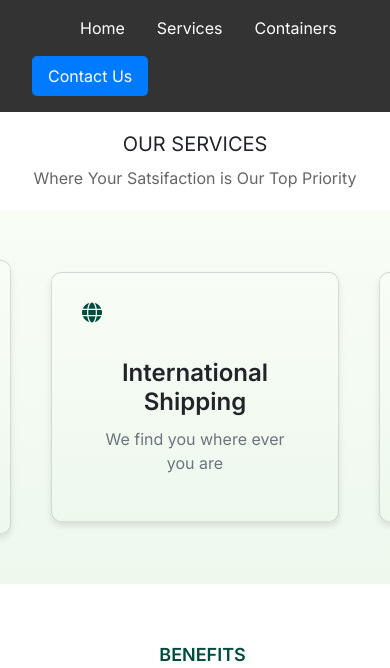
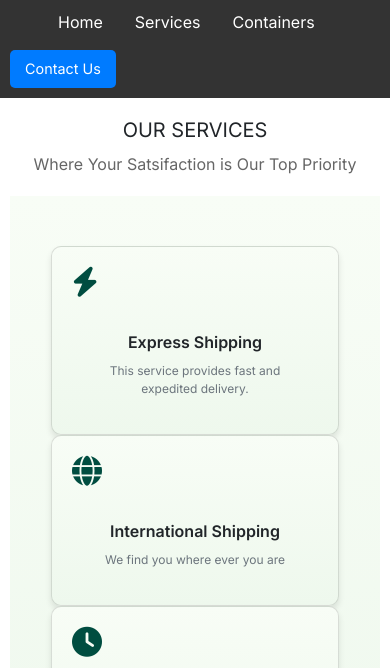
Before and after one commit to Declanjr/SmartContainer, a plain HTML site: page services.html in a window 390 px wide. Shown: the top 668 px of the page. Drawn offline with nearby package versions, Linux system fonts and the light colour scheme.

Commit message:
responsive

```diff
--- a/Assets/container.css
+++ b/Assets/container.css
@@ -265,3 +265,57 @@ footer {
     font-size: 20px;
     cursor: pointer;
   }
+
+  @media (max-width: 1200px) {
+    .container-grid {
+        grid-template-columns: repeat(1, 1fr);
+    }
+
+    .confidence-section {
+        height: 400px;
+        margin-top: 20px;
+    }
+
+    .footer-container {
+        grid-template-columns: repeat(2, 1fr);
+    }
+}
+
+@media (max-width: 768px) {
+
+    .hero h1 {
+        font-size: 2rem;
+    }
+
+    .hero p {
+        font-size: 1rem;
+    }
+
+    .footer-container {
+        grid-template-columns: repeat(1, 1fr);
+    }
+}
+
+@media (max-width: 480px) {
+    .navbar {
+        flex-direction: column;
+        padding: 1rem;
+    }
+
+    .hero-content {
+        left: 1rem;
+        text-align: center;
+    }
+
+    .hero h1 {
+        font-size: 1.5rem;
+    }
+
+    .hero p {
+        font-size: 0.9rem;
+    }
+
+    .alert-content {
+        font-size: 14px;
+    }
+}
--- a/Assets/services.css
+++ b/Assets/services.css
@@ -326,3 +326,77 @@ header {
     font-size: 16px;
     cursor: pointer;
   }
+
+  /* Responsive Design */
+
+@media (max-width: 480px) {
+    header.navbar {
+        padding: 10px;
+    }
+
+    header.navbar .contact-button {
+        padding: 8px 15px;
+        font-size: 0.9rem;
+    }
+
+    .Hero {
+        margin: 10px;
+    }
+
+    .Benefits h4 {
+        font-size: 1.2rem;
+    }
+
+    .benefit-item {
+        max-width: 200px;
+    }
+
+    .faq {
+        margin: 20px;
+    }
+
+    .footer{
+      max-width: 500px;
+    }
+}
+
+@media (max-width: 992px) {
+  .Hero {
+      flex-direction: row;
+      flex-wrap: wrap;
+  }
+
+  .hero-content {
+      flex: 1 1 calc(50% - 40px); /* Two cards per row */
+  }
+
+  .card-title {
+      font-size: 18px;
+  }
+
+  .card-text {
+      font-size: 14px;
+  }
+}
+
+@media (max-width: 768px) {
+  .hero-content {
+      flex: 1 1 calc(100% - 40px); /* One card per row */
+  }
+
+  .card {
+      padding: 20px;
+  }
+
+  .icon {
+      font-size: 30px;
+  }
+
+  .card-title {
+      font-size: 16px;
+  }
+
+  .card-text {
+      font-size: 12px;
+  }
+}
```
Also changed, not shown: Assets/index.css (line endings or trailing spaces).
